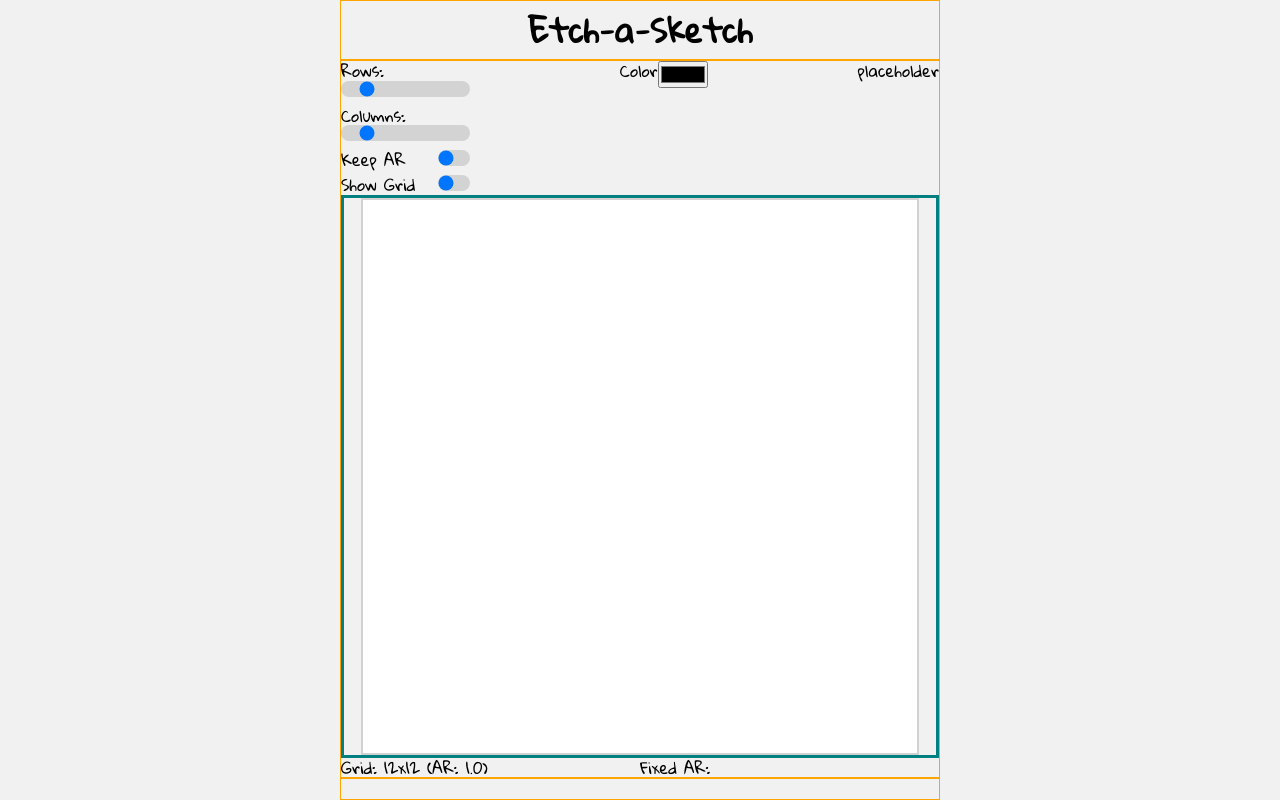
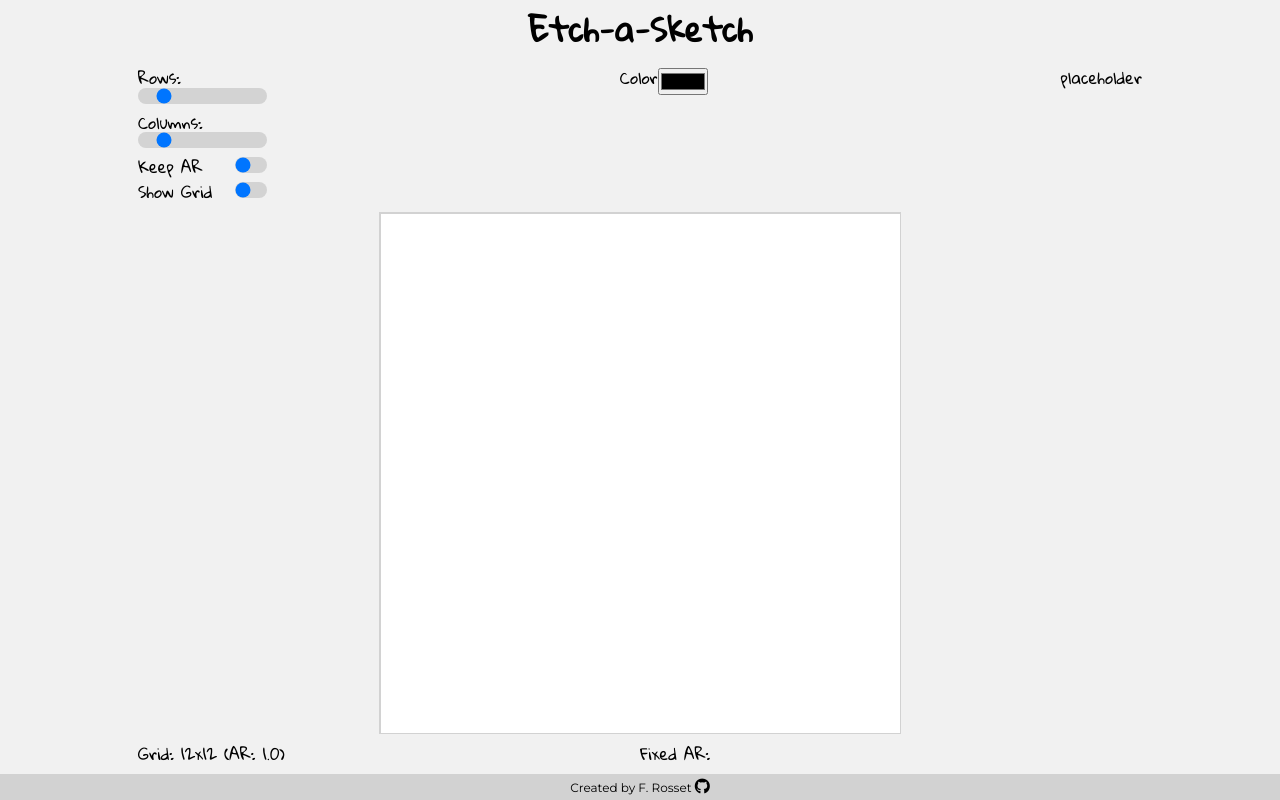
Before and after one commit to frarosset/etch-a-sketch, a plain HTML site: page index.html in a window 1280 px wide. Drawn offline with Linux system fonts and the light colour scheme.

Commit message:
Add footer + minor style changes

```diff
--- a/css/style.css
+++ b/css/style.css
@@ -1,27 +1,26 @@
-@import url('https://fonts.googleapis.com/css2?family=Gloria+Hallelujah&display=swap');
+@import url('https://fonts.googleapis.com/css2?family=Gloria+Hallelujah&family=Montserrat&display=swap');
 
 :root {
     /* Colors */
     --black: rgb(0, 0, 0);
+    --grey: rgb(171, 171, 171);
     --white: #f1f1f1;
-    --grey: rgb(171, 171, 171);
-    --col10: #F55555;
-    --col70: #6A6FFD;
-    --col30: #40B1F8;
     --grid-color: rgb(210, 210, 210);
 
     /* Font sizes */
     --main-fontsize: 16px;
     --hdr-fontsize: 36px;
+    --ftr-fontsize: 12px;
 
     /* Font family */
     --main-font: 'Gloria Hallelujah';
     --hdr-font: 'Gloria Hallelujah';
+    --ftr-font: 'Montserrat';
 
     /*Margins and paddings*/
     --main-padding: 10px;
     --hdr-padding: 10px;
-    --ftr-padding: 20px;
+    --ftr-padding: 5px;
     --setting-gap: 6px;
 
     /*Buttons*/
@@ -30,7 +29,7 @@
     --btn-height: 60px;
 
     /* Maximum column width */
-    --col-width: 600px;
+    --col-width: 1024px;
 }
 
 
@@ -57,6 +56,19 @@ body {
     width: 100%;   /* or max-width -- this avoids horizontal scroll bars */
 }
 
+main,
+header,
+footer {
+    width: 100%;
+}
+
+header,
+main {
+    max-width: var(--col-width);
+}
+
+/* custom style */
+
 body,
 main,
 header,
@@ -65,13 +77,6 @@ footer,
     display: flex;
     flex-direction: column;
     align-items: center;
-}
-
-main,
-header,
-footer {
-    max-width: var(--col-width);
-    width: 100%;
 }
 
 main{
@@ -85,23 +90,41 @@ main{
 }
 
 /*Debug borders*/
-main,
+/* main,
 header,
 footer{
     border: 1px solid orange;
-}
-.grid-container{
+} */
+/* .grid-container{
     border: 3px solid teal;
-}
+} */
 .grid{
     border: 2px solid var(--grid-color);
 }
 
-/*********************************************/
+/* Footer */
+footer{
+    background-color: var(--grid-color);
+    color: var(--black);
+    font-family: var(--ftr-font), sans-serif;
+    font-size: var(--ftr-fontsize);
+    font-weight: 400;
+    line-height: 1.2;
+    padding: var(--ftr-padding);
+}
+footer i{
+    font-size: 1.3em;
+}
 
-h1,footer {
+
+/* Header */
+
+h1 {
     padding: var(--hdr-padding);
 }
+
+
+/* Grid */
 
 .grid {
     flex: 1;
@@ -129,6 +152,12 @@ h1,footer {
 }
 
 /******/
+
+.settings,
+.info{
+    padding: var(--main-padding);
+}
+
 .info,.settings,label{
     width: 100%;
     display:flex;
--- a/index.html
+++ b/index.html
@@ -4,7 +4,7 @@
     <meta charset="UTF-8">
     <meta name="viewport" content="width=device-width, initial-scale=1.0">
     <title>Etch-a-Sketch</title>
-    <link href="./css/style.css">
+    <link rel="stylesheet" href="https://use.fontawesome.com/releases/v6.4.2/css/all.css">
 	<link rel="stylesheet" href="./css/style.css">
     <script src="./js/script.js" defer></script>
 </head>
@@ -52,6 +52,7 @@
         </div>
     </main>
     <footer>
+        <p>Created by F. Rosset <a href="https://github.com/frarosset"><i class="fab fa-github"></i></a></p>
     </footer>
 </body>
 </html>
```
